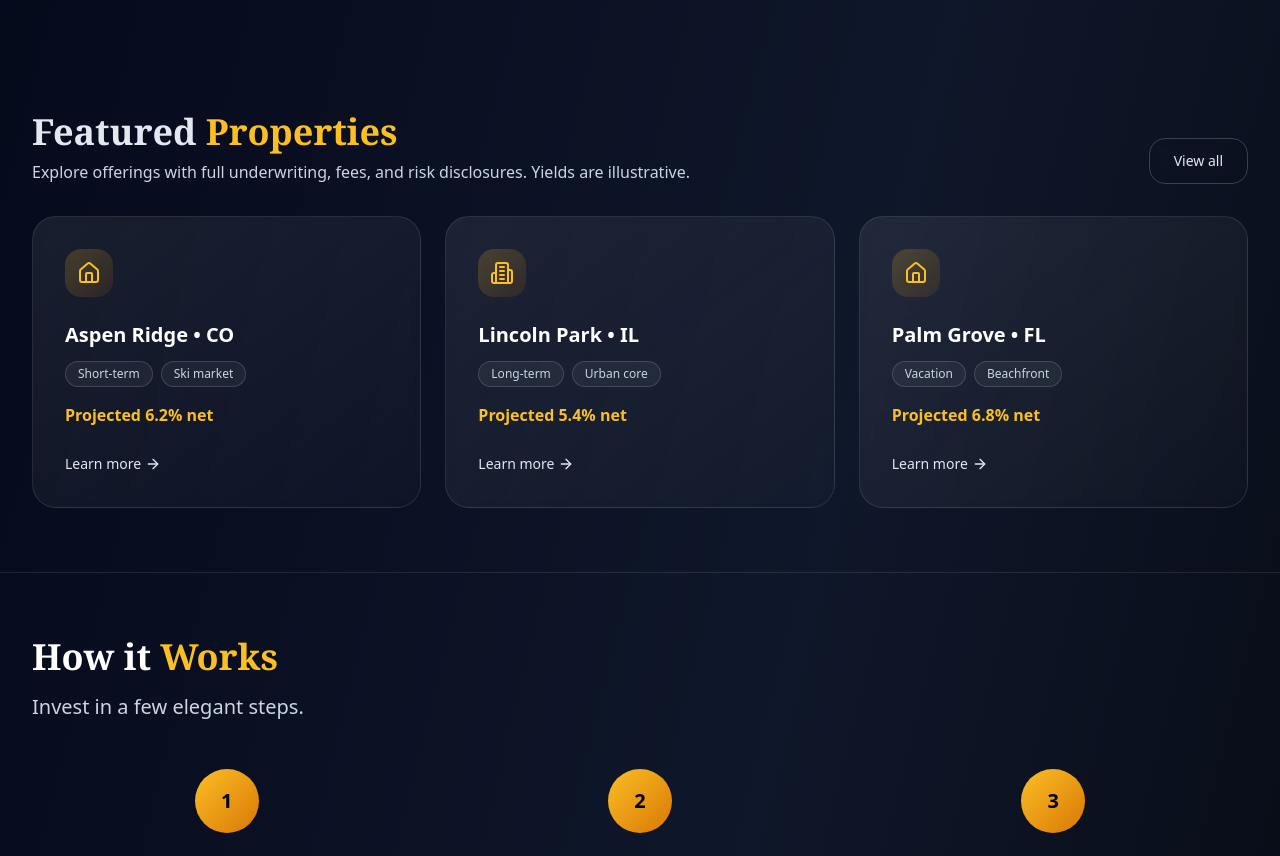
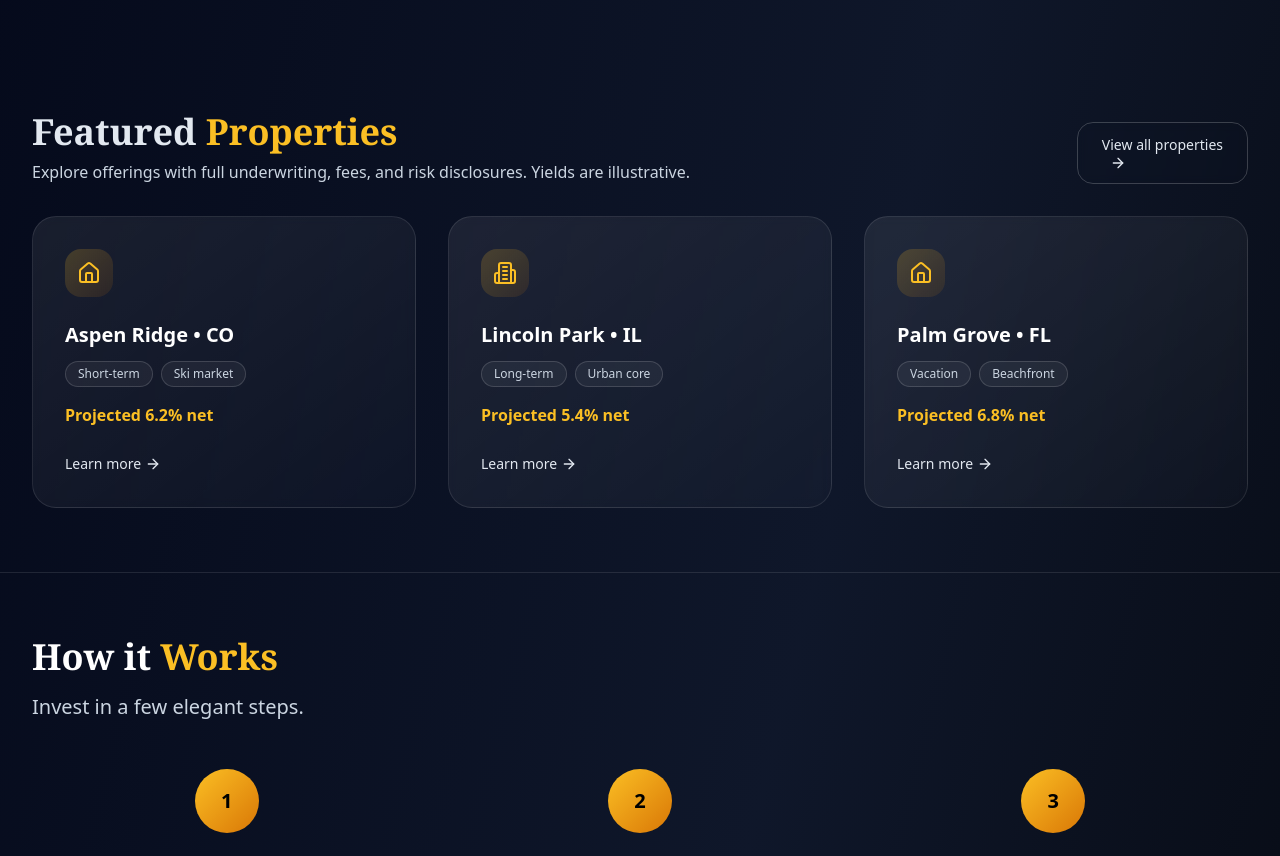
Before and after one commit to frenkld222/fml-landing, a Next.js app: page / in a window 1280 px wide. Shown: the part 1285-2141 px from the top of the page. Built offline with nearby package versions, Linux system fonts and the light colour scheme.

Commit message:
Update page.jsx

```diff
--- a/app/page.jsx
+++ b/app/page.jsx
@@ -367,9 +367,11 @@ function PropertyShowcase() {
     { icon: Building2, title: "Lincoln Park • IL", tags: ["Long-term", "Urban core"], yield: "Projected 5.4% net" },
     { icon: Home, title: "Palm Grove • FL", tags: ["Vacation", "Beachfront"], yield: "Projected 6.8% net" },
   ];
+
   return (
     <section id="properties" className="py-16 scroll-mt-24">
       <Container>
+        {/* Header row */}
         <div className="flex items-end justify-between gap-6">
           <div>
             <h2 className="text-4xl font-bold font-serif mb-2">
@@ -379,9 +381,13 @@ function PropertyShowcase() {
               Explore offerings with full underwriting, fees, and risk disclosures. Yields are illustrative.
             </p>
           </div>
-          <NavButton href="#properties">View all</NavButton>
+          <NavButton href="#properties">
+            View all properties <ArrowRight className="ml-2 h-4 w-4" />
+          </NavButton>
         </div>
-        <div className="mt-8 grid md:grid-cols-3 gap-6">
+
+        {/* Cards */}
+        <div className="mt-8 grid md:grid-cols-3 gap-8">
           {cards.map((c) => (
             <div
               key={c.title}
```
